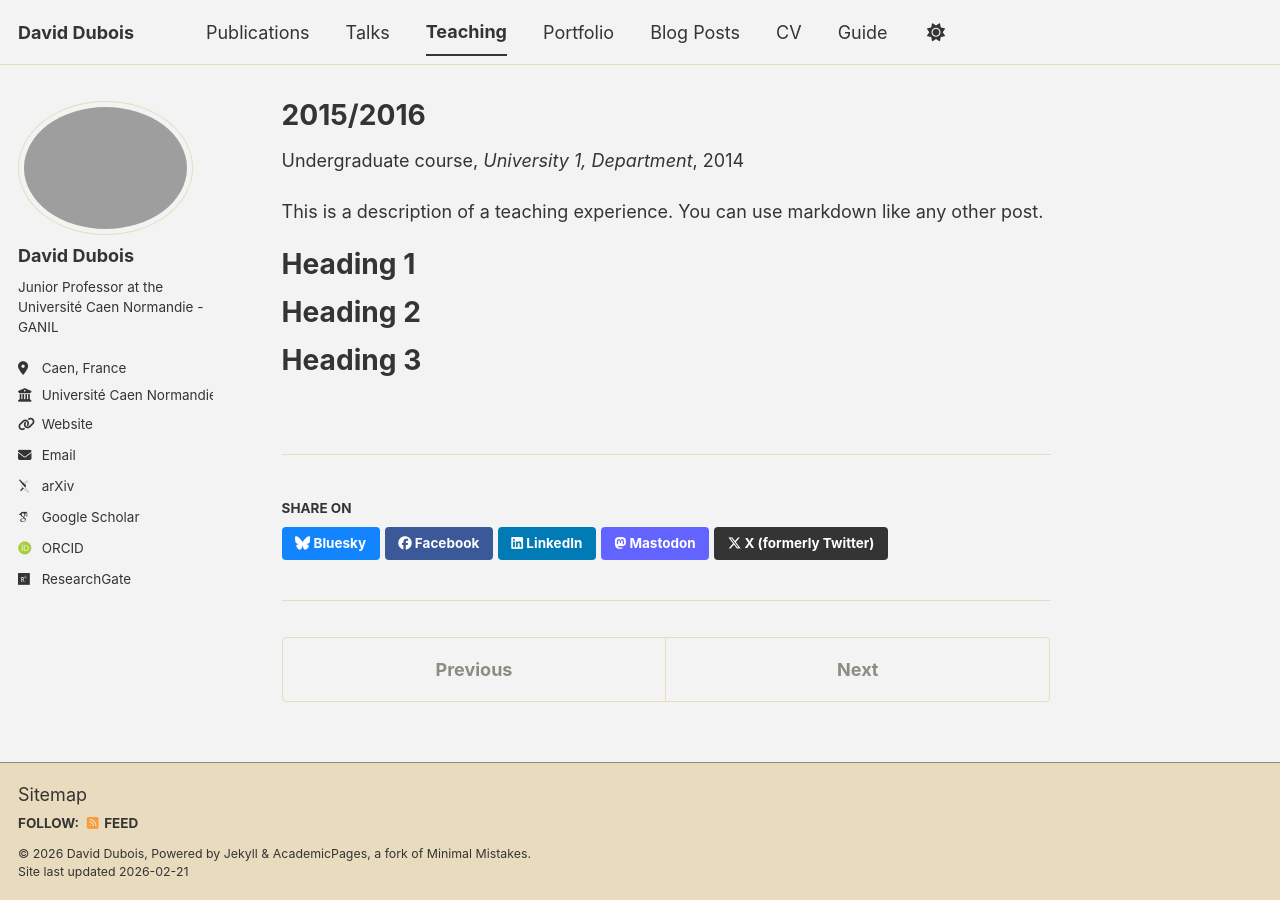
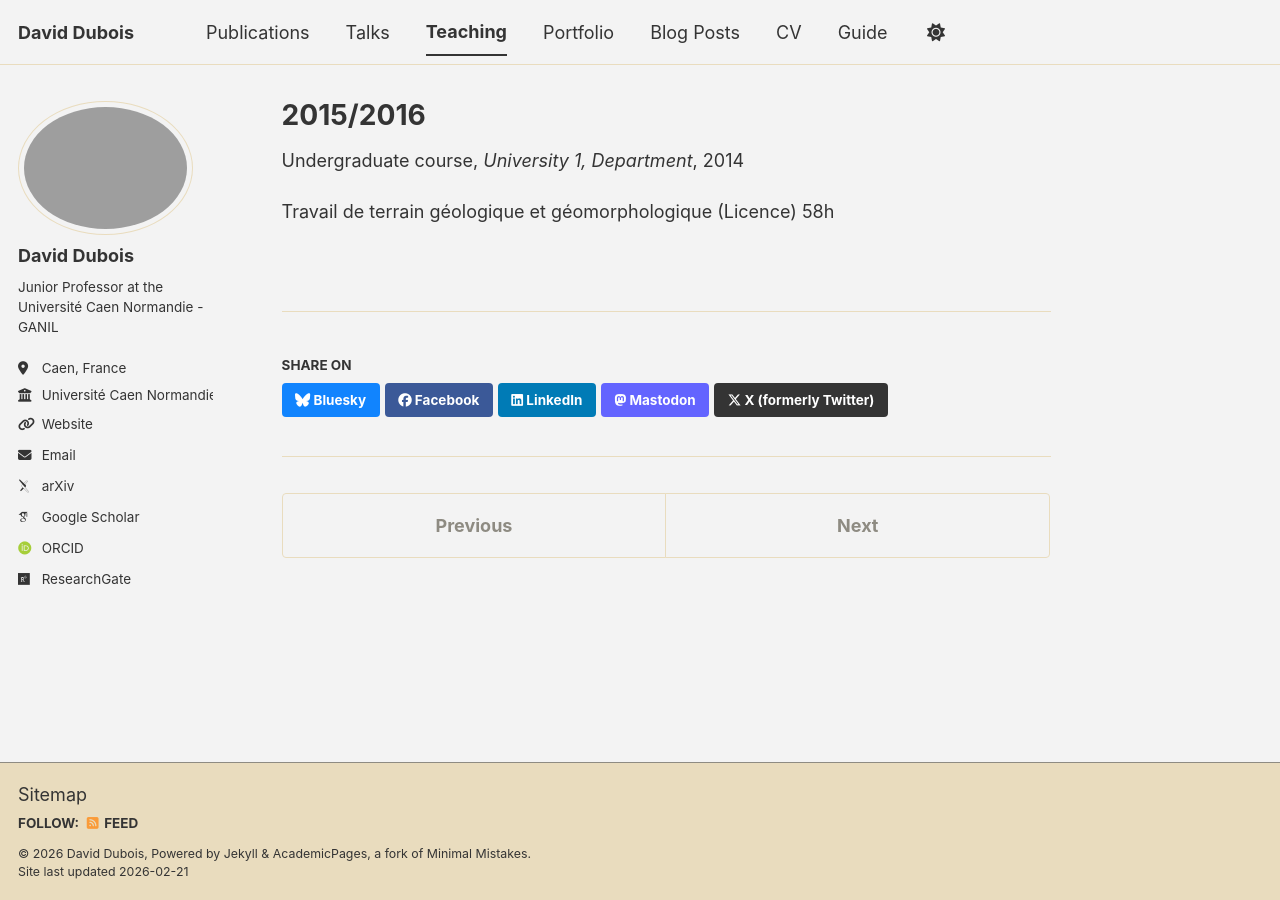
Before and after one commit to daviddubois5/daviddubois, a Jekyll site: the page built from _teaching/2014-spring-teaching-1.md, in a window 1280 px wide. Built offline with Jekyll 4.4.1, drawn with Linux system fonts in a browser that asks for light colours; some web fonts are replaced; a script bundle is joined from its source files by our own code; library files that are not in the unit come from our copies.

Commit message:
Update 2014-spring-teaching-1.md

```diff
--- a/_teaching/2014-spring-teaching-1.md
+++ b/_teaching/2014-spring-teaching-1.md
@@ -8,13 +8,4 @@
 location: "City, Country"
 ---
 
-This is a description of a teaching experience. You can use markdown like any other post.
-
-Heading 1
-======
-
-Heading 2
-======
-
-Heading 3
-======
+Travail de terrain géologique et géomorphologique (Licence) 58h
```
